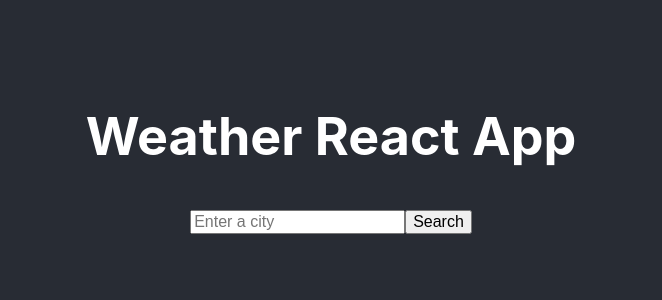
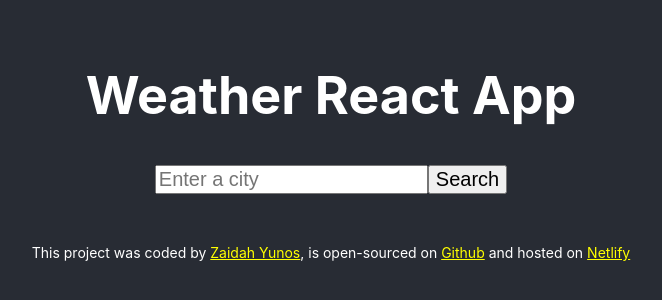
Before and after one commit to zaidahyunos/Weather-React, a React (Create React App) app: page / in a window 1280 px wide. Shown: the part 248-548 px from the top of the page, without its empty margins (309-971 px from the left). Built offline with nearby package versions, Linux system fonts and the light colour scheme.

Commit message:
add footer

```diff
--- a/src/App.css
+++ b/src/App.css
@@ -36,3 +36,12 @@
     transform: rotate(360deg);
   }
 }
+
+.footer {
+  font-size: 14px;
+  margin-top: 50px;
+}
+
+.link {
+  color: yellow;
+}
--- a/src/App.js
+++ b/src/App.js
@@ -9,6 +9,24 @@ function App() {
       <header className="App-header">
         <h1>Weather React App</h1>
         <Weather />
+
+        <p className="footer">
+          This project was coded by{" "}
+          <a href="https://github.com/zaidahyunos" className="link">
+            Zaidah Yunos
+          </a>
+          , is open-sourced on{" "}
+          <a
+            href="https://github.com/zaidahyunos/Weather-React"
+            className="link"
+          >
+            Github
+          </a>{" "}
+          and hosted on{" "}
+          <a href="" className="link">
+            Netlify
+          </a>
+        </p>
       </header>
     </div>
   );
--- a/src/Weather.css
+++ b/src/Weather.css
@@ -1,6 +1,6 @@
 .inputSearch,
 .buttonSearch {
-  font-size: 16px;
+  font-size: 20px;
 }
 
 li {
--- a/src/Weather.js
+++ b/src/Weather.js
@@ -29,7 +29,7 @@ export default function Weather() {
   }
 
   let form = (
-    <form onSubmit={handleSubmit}>
+    <form onSubmit={handleSubmit} className="form">
       <input
         className="inputSearch"
         type="search"
```
